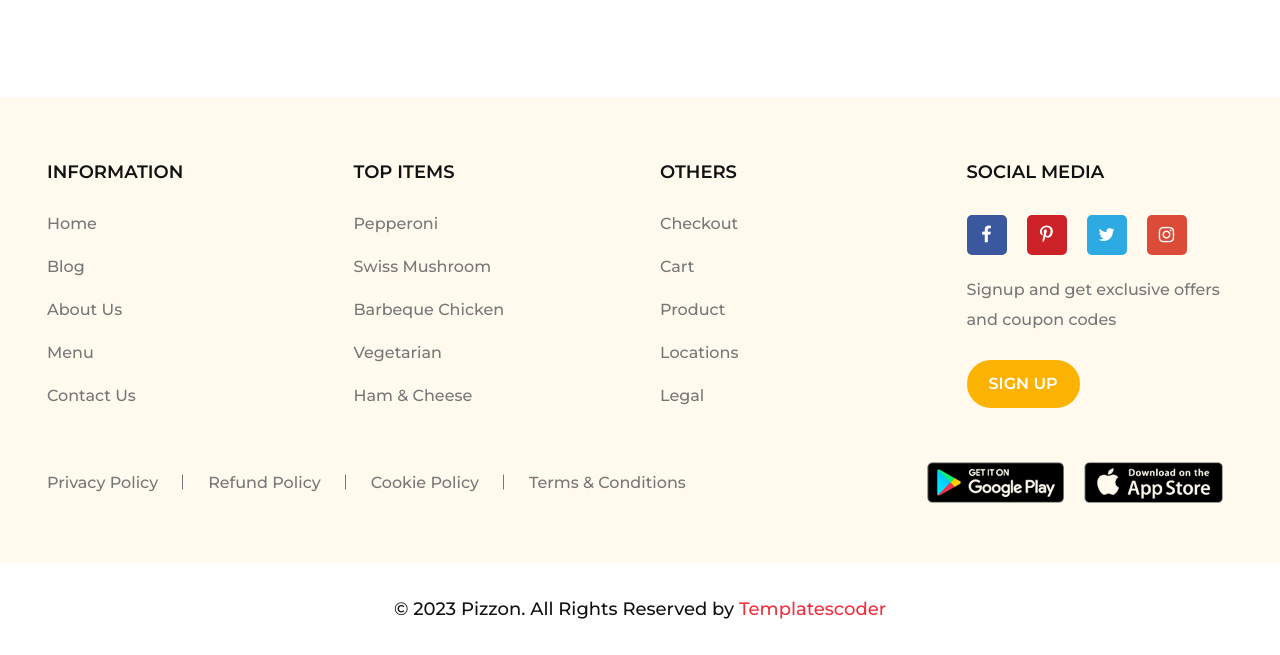
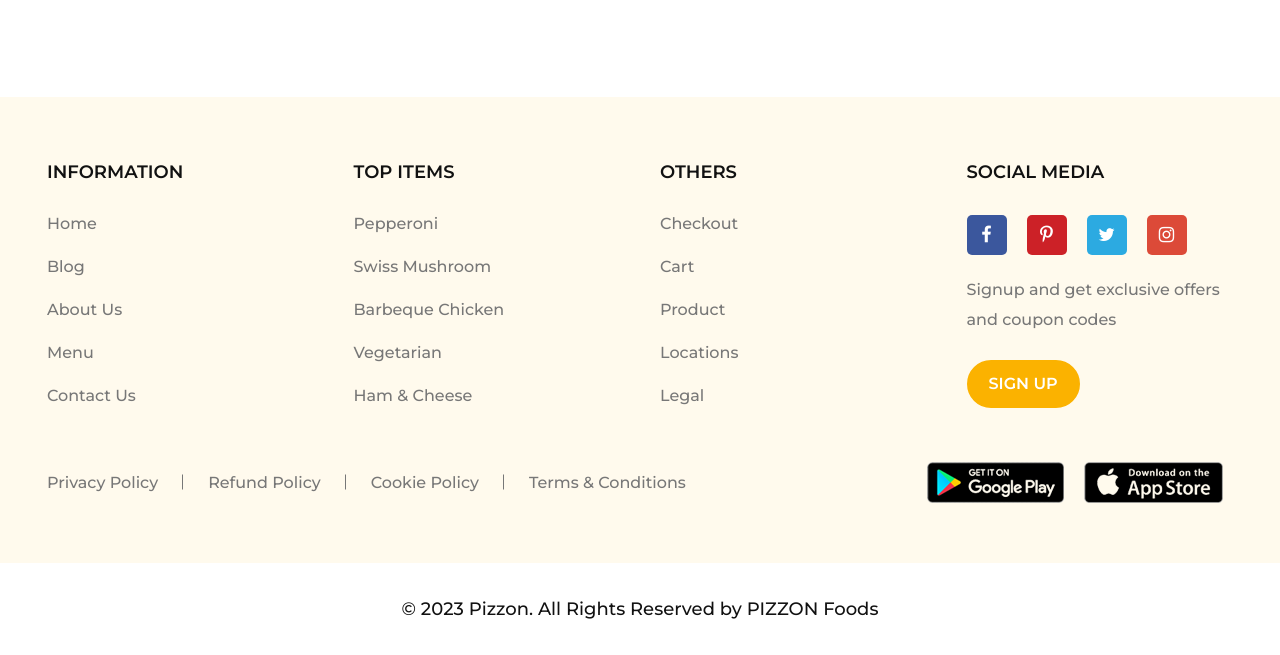
Before and after one commit to Dollarzvherse/Pizza-shop, a plain HTML site: page index.html in a window 1280 px wide. Shown: the part 4784-5439 px from the top of the page. Drawn offline with Linux system fonts and the light colour scheme.

Commit message:
pizzon foods

```diff
--- a/index.html
+++ b/index.html
@@ -959,7 +959,7 @@
 		<div class="copyright">
 			<div class="container">
 				<div class="text-center">
-					<p>&#169; 2023 Pizzon. All Rights Reserved by <a href="#">Templatescoder</a></p>
+					<p>&#169; 2023 Pizzon. All Rights Reserved by PIZZON Foods</p>
 				</div>
 			</div>
 		</div>
```
